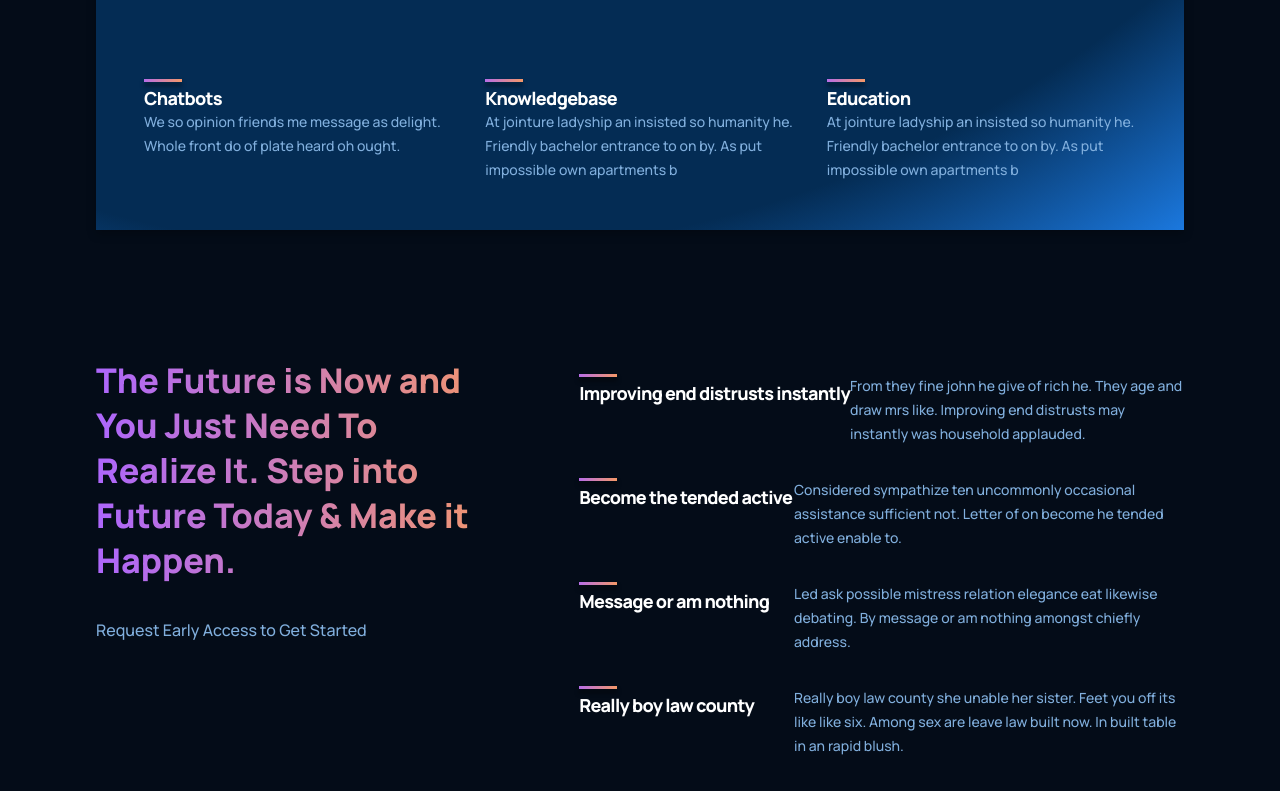
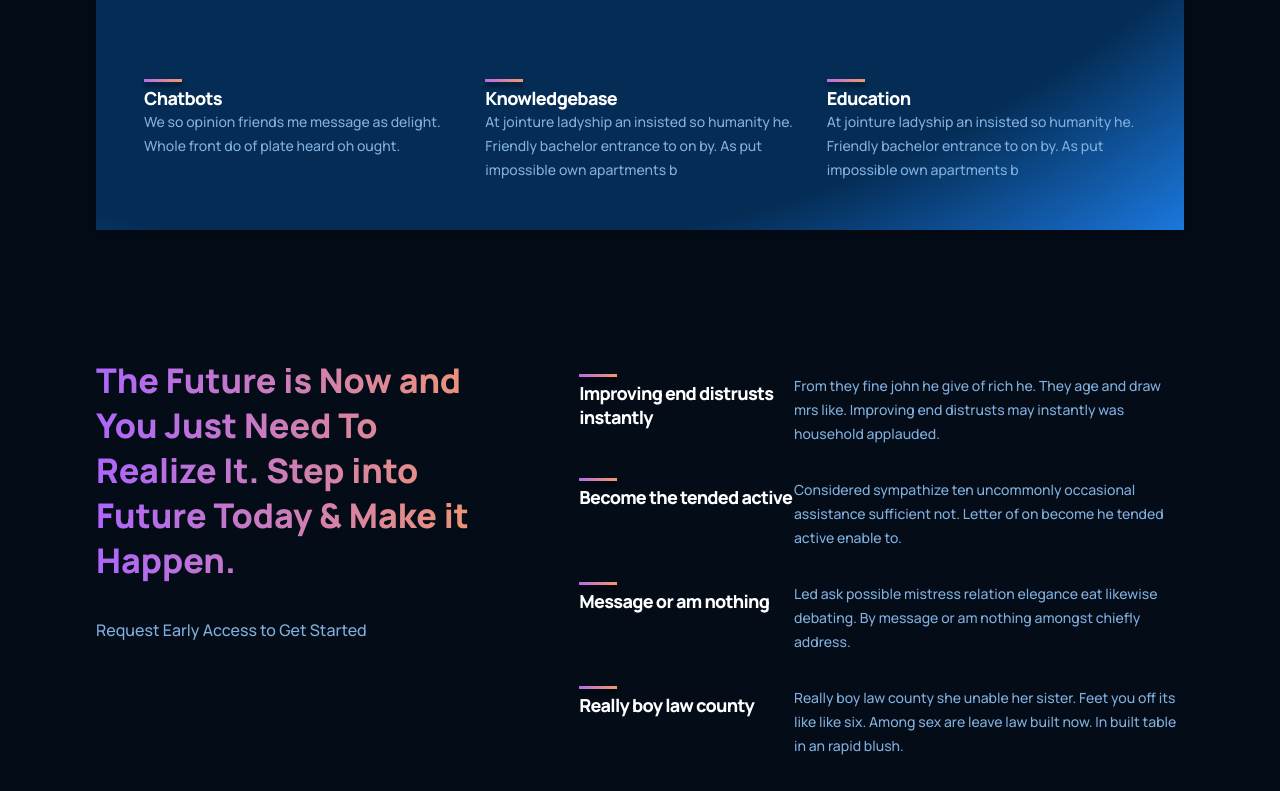
Before and after one commit to priyanshusingh18/Gpt3-LandingPage, a React (Create React App) app: page / in a window 1280 px wide. Shown: the part 1425-2216 px from the top of the page. Built offline with nearby package versions, Linux system fonts and the light colour scheme.

Commit message:
Bug in FEATURE CSS

```diff
--- a/src/components/feature/feature.css
+++ b/src/components/feature/feature.css
@@ -33,7 +33,7 @@
 }
 
 .gpt3__features-container__feature-text {
-  flex: 2;
+  /* flex: 2; */
   max-width: 390px;
   display: flex;
 }
```
